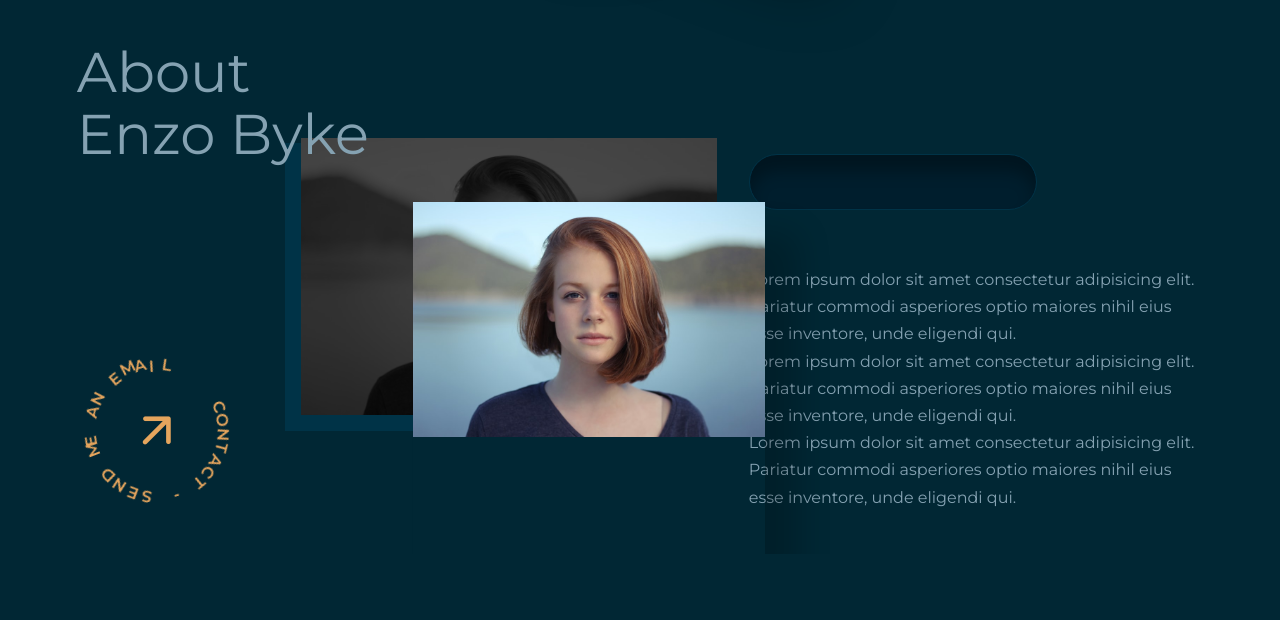
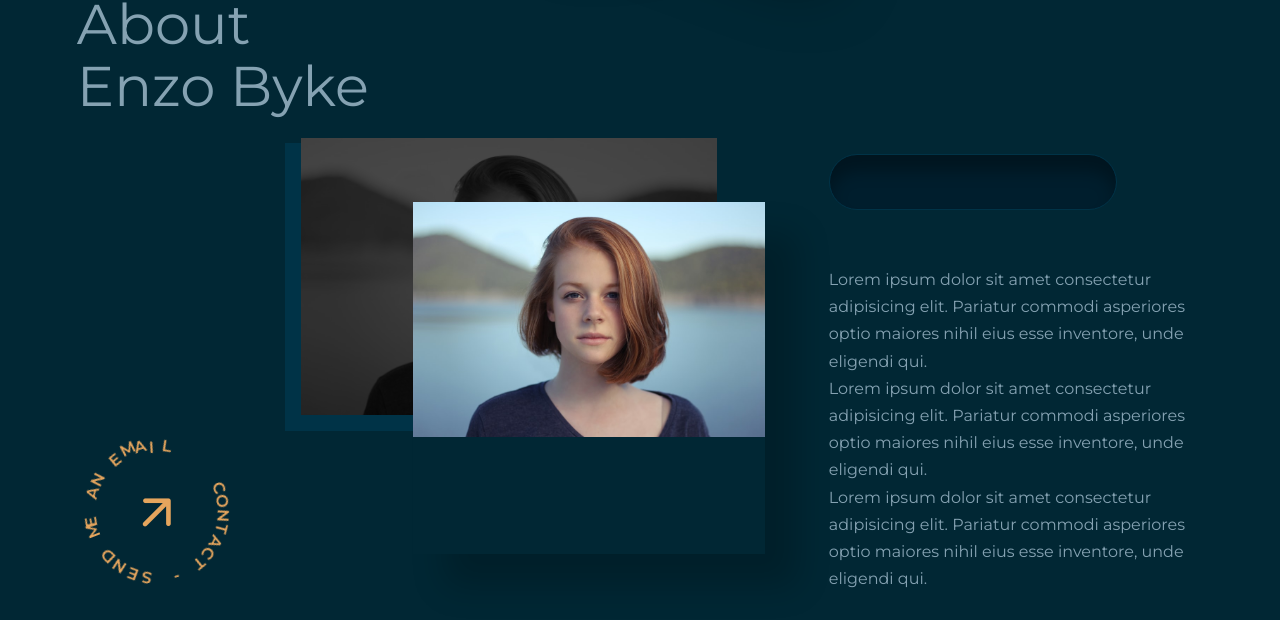
Before and after one commit to emmanuelodum/Responsive-Photography-Portfolio-Website, a plain HTML site: page index.html in a window 1280 px wide. Shown: the part 934-1554 px from the top of the page. Before the commit the page ends 1488 px from the top, so only its background shows below. Drawn offline with nearby package versions, Linux system fonts and the light colour scheme.

Commit message:
About right

```diff
--- a/index.css
+++ b/index.css
@@ -322,7 +322,7 @@ header{
 
 .about__title{
     position: absolute;
-    top: -7rem;
+    top: -10rem;
     z-index: 1;
 }
 
@@ -378,3 +378,7 @@ header{
     left: 0;
     bottom: 0;
 }
+
+.about__right{
+    margin-left: 5rem;
+}
```
